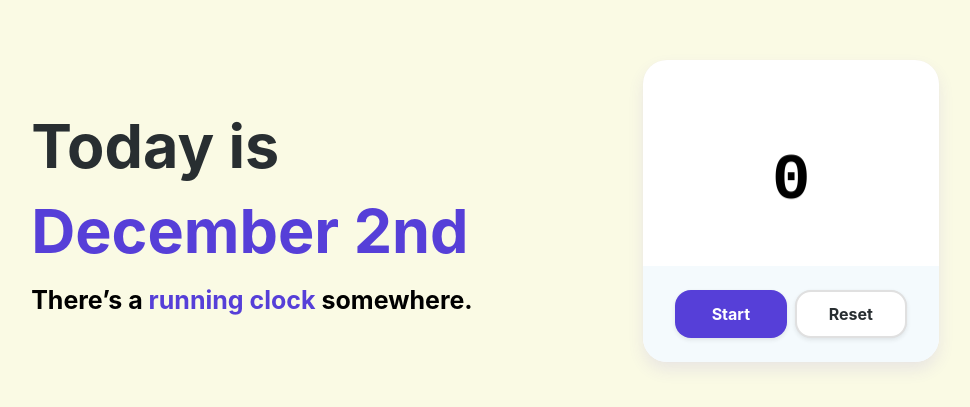
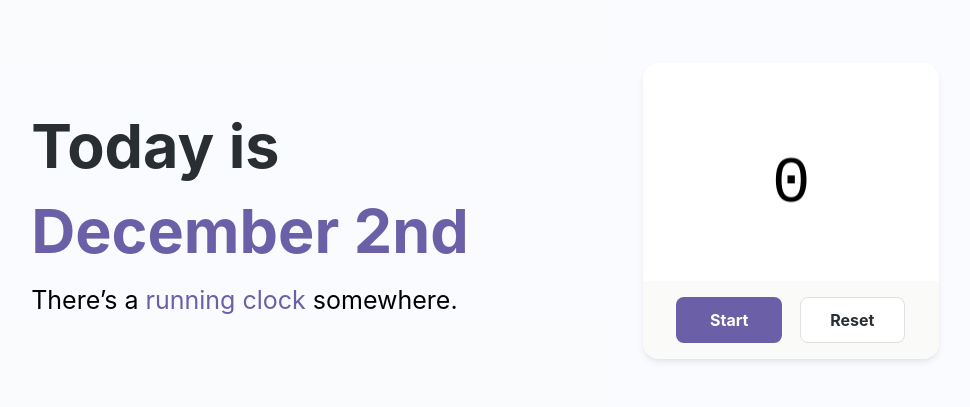
Before and after one commit to AnirudhHimself/running-clock, a React (Vite) app: page / in a window 1280 px wide. Shown: the part 189-596 px from the top of the page, without its empty margins (155-1125 px from the left). Built offline with nearby package versions, Linux system fonts and the light colour scheme; a web font is replaced by a local one.

Commit message:
feat(update color palette)

```diff
--- a/src/components/button/Button.scss
+++ b/src/components/button/Button.scss
@@ -2,9 +2,8 @@
 
 .btn {
   background-color: var(--primary-5);
-  border: 2px solid transparent;
-  border-radius: var(--radius-16);
-  box-shadow: var(--shadow-2);
+  border: 1px solid transparent;
+  border-radius: var(--radius-8);
   color: white;
   font-family: var(--ff);
   font-size: var(--fs-button);
@@ -14,37 +13,38 @@
   text-transform: capitalize;
   transition: background-color 150ms ease-in, box-shadow 150ms ease-in;
   user-select: none;
-  @include respond-to('medium') {
-    padding: 12px var(--spacing-3);
-  }
   &:hover {
     background-color: var(--primary-6);
     text-decoration: underline;
   }
+  // There's some browser variation on this one.
+  // Firefox doesn't seem to handle it properly when "clicking"
+  // via the spacebar :(
+  // https://bugzilla.mozilla.org/show_bug.cgi?id=68851\
   &:active {
     background-color: var(--primary-7);
     box-shadow: none;
   }
   &:focus {
-    outline: 2px dashed var(--primary-4);
+    outline: 2px dashed var(--primary-5);
     outline-offset: 2px;
   }
 }
 
 .btn-secondary {
   background-color: white;
-  border: 2px solid var(--grey-3);
+  border: 1px solid var(--grey-3);
   color: var(--text-color);
   transition: border 150ms ease-in, background-color 150ms ease-in,
     box-shadow 150ms ease-in, color 150ms ease-in;
   &:hover {
     background-color: var(--primary-1);
-    border: 2px solid var(--primary-3);
+    border: 1px solid var(--primary-3);
     color: var(--primary-7);
   }
   &:active {
     background-color: var(--primary-2);
-    border: 2px solid var(--primary-5);
+    border: 1px solid var(--primary-5);
     box-shadow: none;
     color: var(--primary-7);
   }
--- a/src/components/controls/Controls.scss
+++ b/src/components/controls/Controls.scss
@@ -1,6 +1,6 @@
 .control-container {
-  background: var(--secondary-1);
-  border-radius: 0 0 var(--radius-24) var(--radius-24);
+  background: var(--grey-2);
+  border-radius: 0 0 var(--radius-16) var(--radius-16);
   padding: var(--spacing-3) var(--spacing-3);
   width: 100%;
 }
@@ -12,7 +12,4 @@
   & > button {
     width: 40%;
   }
-  & > :first-child {
-    margin-right: 0px;
-  }
 }
--- a/src/components/digit/Digit.scss
+++ b/src/components/digit/Digit.scss
@@ -1,7 +1,6 @@
 .digit {
   display: inline-block;
   font-family: var(--ff-mono);
-  font-weight: var(--fw-bold);
   font-kerning: none;
   letter-spacing: 0ch;
   line-height: 0;
--- a/src/components/greeting/Greeting.scss
+++ b/src/components/greeting/Greeting.scss
@@ -3,10 +3,9 @@
 .headline {
   color: var(--text-color);
   font-family: var(--ff);
-  font-weight: var(--fw-bold);
   font-size: var(--fs-h3);
   line-height: var(--lh-default);
-  padding-bottom: var(--spacing-1);
+  padding: 0 0 var(--spacing-1);
   @include respond-to('medium') {
     font-size: var(--fs-headline-medium-screen);
   }
@@ -25,7 +24,6 @@
 .subheadline {
   font-size: var(--fs-subheadline-small-screen);
   font-family: var(--ff);
-  font-weight: var(--fw-bold);
   line-height: var(--lh-default);
   margin-bottom: var(--spacing-1);
   @include respond-to('medium') {
--- a/src/components/stopwatch/Stopwatch.scss
+++ b/src/components/stopwatch/Stopwatch.scss
@@ -1,12 +1,12 @@
 .stopwatch {
   align-items: center;
   background: white;
-  border-radius: var(--radius-24);
-  box-shadow: var(--shadow-4);
+  border-radius: var(--radius-16);
+  box-shadow: var(--shadow-2);
   display: flex;
   flex-direction: column;
   justify-content: space-between;
   max-width: 448px;
   min-width: 296px; /* For the ~Aesthetic~ */
-  min-height: 302px;
+  min-height: 296px;
 }
--- a/src/pages/Home.scss
+++ b/src/pages/Home.scss
@@ -2,20 +2,23 @@
 
 .main-content {
   display: grid;
-  place-content: center;;
+  place-content: center;
 }
 
 .heading-content {
   display: grid;
-  place-content: center;;
-  padding: 0 var(--spacing-2) 0 0;
+  place-content: center;
+  padding: var(--spacing-5) 0 var(--spacing-2) 0;
+  @include respond-to('medium') {
+    padding: 0 var(--spacing-2) 0 0;
+  }
 }
 
 .home-page {
-  background: var(--yellow-1);
+  background: var(--bg-color);
   display: flex;
   flex-direction: column;
-  height: 100%;
+  min-height: 100vh;
   justify-content: space-between;
   min-width: map-get($breakpoints, 'xs');
   padding: var(--spacing-4);
--- a/src/styles/properties.scss
+++ b/src/styles/properties.scss
@@ -1,17 +1,18 @@
 :root {
   /* Spacing */
   --spacing-1: 8px;
-  --spacing-2: 16px;
-  --spacing-3: 24px;
-  --spacing-4: 32px;
-  --spacing-5: 40px;
-  --spacing-6: 48px;
-  --spacing-7: 56px;
-  --spacing-8: 64px;
+  --spacing-2: 12px;
+  --spacing-3: 16px;
+  --spacing-4: 24px;
+  --spacing-5: 32px;
+  --spacing-6: 40px;
+  --spacing-7: 48px;
+  --spacing-8: 56px;
+  --spacing-9: 64px;
   --spacing-10: 80px;
-  --spacing-12: 96px;
-  --spacing-14: 112px;
-  --spacing-16: 128px;
+  --spacing-11: 96px;
+  --spacing-12: 112px;
+  --spacing-13: 128px;
 
   /* Radius */
   --radius-4: 4px;
@@ -52,6 +53,7 @@
   --fw-medium: 500;
   --fw-bold: 700;
 
+  // Responsive
   --break-point-xs: 370px;
   --break-point-small: 480px;
   --break-point-medium: 840px;
@@ -59,45 +61,32 @@
   --break-point-xl: 1440px;
 
   // Colors
-  --primary-1: #eceefe;
-  --primary-2: #ddd7fc;
-  --primary-3: #9a8ce8;
-  --primary-4: #7865e0;
-  --primary-5: #563fd8;
-  --primary-6: #4532ad;
-  --primary-7: #342682;
+  --primary-1: #e4e5f1;
+  --primary-2: #cacce2;
+  --primary-3: #a2a5cc;
+  --primary-4: #7b80b7;
+  --primary-5: #6b60a8;
+  --primary-6: #51468c;
+  --primary-7: #39335c;
+  --primary-8: #32355c;
 
-  --secondary-1: #f4fafd;
-
-  --text-color: #282e31;
-
-  --green-100: #e8f6ee;
-  --green-300: #a3ddbc;
-
-  --orange-100: #fff8eb;
-  --orange-300: #ffe4af;
-
-  --yellow-1: #fafae4;
-  --yellow-3: #feffb3;
-
+  --grey-1: #fcfcfd;
+  --grey-2: #fafaf9;
   --grey-3: #e0e0e0;
   --grey-4: #bdbdbd;
   --grey-6: #757575;
   --grey-8: #424242;
 
+  --text-color: #282e31;
+  --bg-color: #e7eaf736;
+
   /* Effects */
-  --filter-blur-xs: 24px;
-  --filter-blur-l: 192px;
-  --filter-blur-xl: 432px;
-
-  --shadow-1: 0px 1px 3px 0px rgba(48, 49, 51, 0.1),
-    0px 0px 1px 0px rgba(48, 49, 51, 0.05);
-  --shadow-2: 0px 0px 1px rgba(48, 49, 51, 0.05),
-    0px 2px 4px rgba(48, 49, 51, 0.1);
-  --shadow-3: 0px 0px 1px rgba(48, 49, 51, 0.05),
-    0px 8px 16px rgba(48, 49, 51, 0.1);
-  --shadow-4: 0px 8px 16px 0px rgba(86, 63, 216, 0.1),
-    0px 0px 1px 0px rgba(86, 63, 216, 0.05);
-  --shadow-5: 0px 16px 24px 0px rgba(86, 63, 216, 0.1),
-    0px 0px 1px 0px rgba(86, 63, 216, 0.05);
+  --shadow-1: 0px 1px 3px rgba(16, 24, 40, 0.1),
+    0px 1px 2px rgba(16, 24, 40, 0.06);
+  --shadow-2: 0px 4px 8px -2px rgba(16, 24, 40, 0.1),
+    0px 2px 4px -2px rgba(16, 24, 40, 0.06);
+  --shadow-3: 0px 20px 24px -4px rgba(16, 24, 40, 0.08),
+    0px 8px 8px -4px rgba(16, 24, 40, 0.03);
+  --shadow-4: 0px 24px 48px -12px rgba(16, 24, 40, 0.18);
+  --shadow-5: 0px 32px 64px -12px rgba(16, 24, 40, 0.14);
 }
--- a/src/styles/reset.scss
+++ b/src/styles/reset.scss
@@ -7,7 +7,3 @@
 :focus:not(:focus-visible) {
   outline: none;
 }
-
-html, body, body > div {
-  height: 100%;
-}
```
